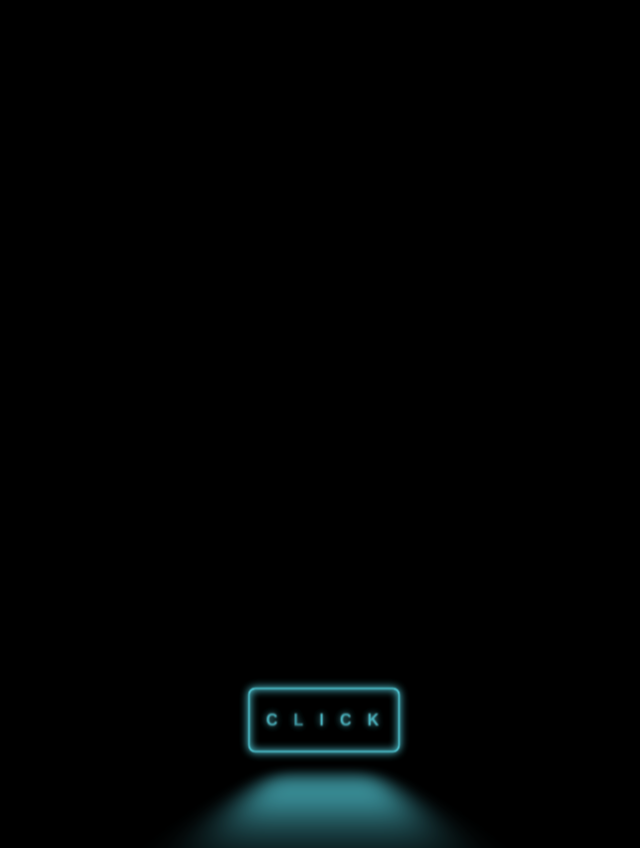
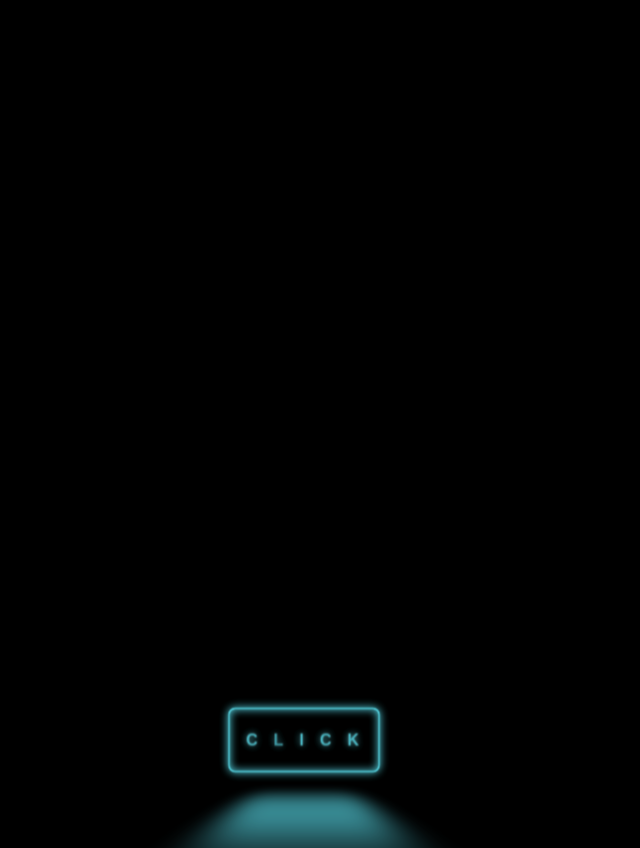
Before and after one commit to KWRZM/Troll-Touch, a plain HTML site: page index.html in a window 1280 px wide. Both pictures are taken after a click on the button "CLICK". Shown: the whole page, without its empty margins (402-1042 px from the left). Drawn offline with Linux system fonts and the light colour scheme.

Commit message:
improuved diffculty

```diff
--- a/index.html
+++ b/index.html
@@ -10,7 +10,10 @@
 </head>
 <body>
 
-    <button class='glowing-btn'><span class='glowing-txt'>C<span class='faulty-letter'>L</span>ICK</span></button>
+    <div class="container">
+        <button class='glowing-btn'><span class='glowing-txt'>C<span class='faulty-letter'>L</span>ICK</span></button>
+    </div>
+
 
     <div id="BG"></div>
     <audio id="Audio" src="audio/Among-us.mp3"></audio>
--- a/script.js
+++ b/script.js
@@ -1,12 +1,13 @@
 const button = document.querySelector('.glowing-btn');
 const background = document.getElementById('BG');
 const audio = document.getElementById('Audio');
+const container = document.querySelector('.container');
 
 let enAttente = false;
 let max = 5;
 let cpt = 0;
 
-button.addEventListener('mouseover', (e) => {
+container.addEventListener('mouseover', (e) => {
 
     // Anti-Spam
     if(enAttente)return;
@@ -19,10 +20,10 @@ button.addEventListener('mouseover', (e) => {
     let newHeight  = Math.random() * (hauteur - 100);
     let newWidth = Math.random() * (largeur - 200);
 
-    button.style.top = `${newHeight}px`;
-    button.style.left = `${newWidth}px`;
+    container.style.top = `${newHeight}px`;
+    container.style.left = `${newWidth}px`;
 
-    console.log(`x= ${button.offsetLeft} y= ${button.offsetTop}`);
+    console.log(`x= ${container.offsetLeft} y= ${container.offsetTop}`);
 
 
     if(cpt >= max){
@@ -39,7 +40,7 @@ button.addEventListener('mouseover', (e) => {
     enAttente = true;
     timerId = setTimeout(function() {
         enAttente = false;
-    }, 200);
+    }, 100);
 
 });
 
--- a/style.css
+++ b/style.css
@@ -37,7 +37,7 @@ body {
   left: 0;
   width: 100%;
   height: 100%;
-  background-image: url('img/meme_icon.png');
+  /*background-image: url('img/meme_icon.png');*/
   background-size:contain;
   background-repeat: no-repeat;
   background-position: center;
@@ -51,10 +51,20 @@ body {
   opacity: 0.05;
 }
 
+.container{
+  position: absolute;
+  width: 290px;
+  height: 180px;
+  transition: all 0.20s ease-in-out;
+}
+
 .glowing-btn {
   height: 130px;
   scale: 0.5;
-  position: absolute;
+  margin:-20px;
+  margin-top: 20px;
+
+
   color: var(--glow-color);
   cursor: pointer;
   transition: all 0.22s ease-in-out;
```
